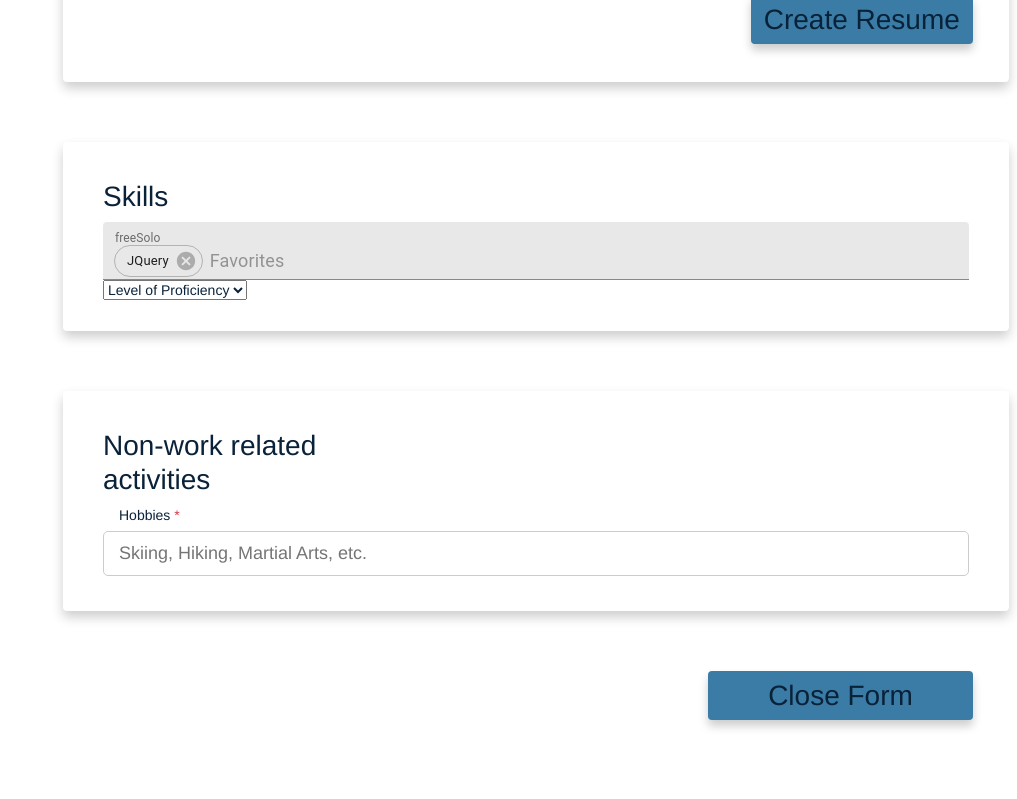
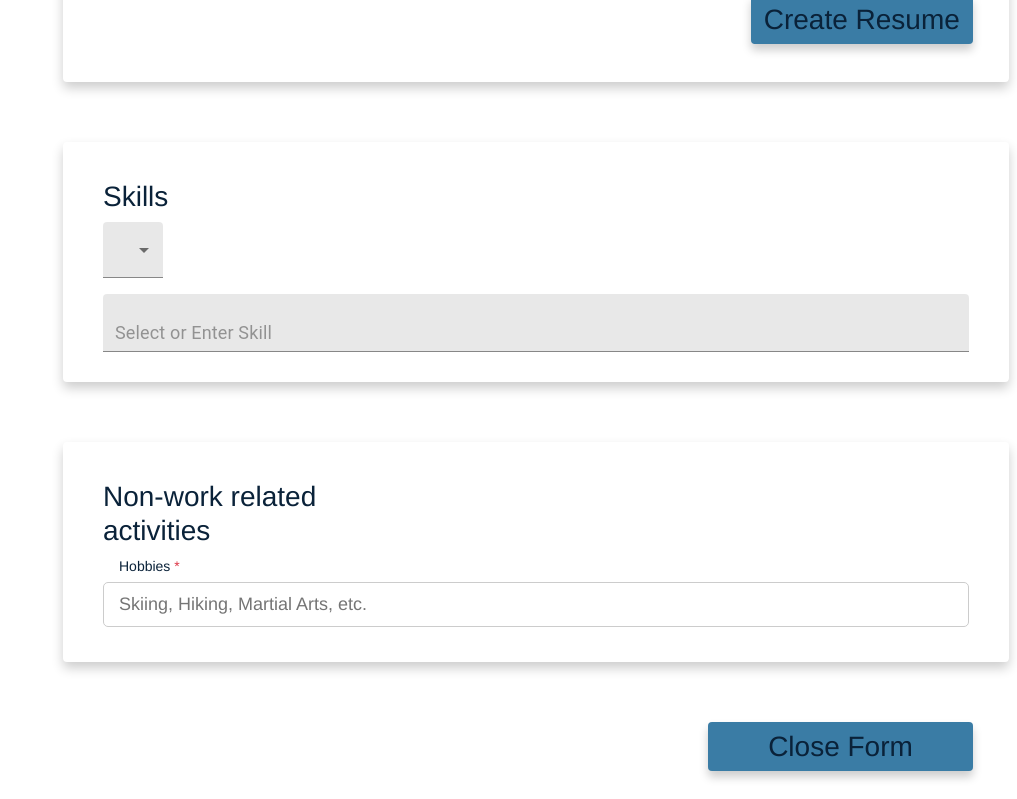
Before and after one commit to ErnestAr/ResumeHacker, a React (Create React App) app in the folder client/: page /dashboard/resume in a window 1280 px wide. Shown: the part 1830-2629 px from the top of the page, without its empty margins (263-1280 px from the left). Before the commit the page ends 2578 px from the top, so only its background shows below. Built offline with nearby package versions, Linux system fonts and the light colour scheme.

Commit message:
rating working

```diff
--- a/client/src/components/ResumeForm.js
+++ b/client/src/components/ResumeForm.js
@@ -15,7 +15,11 @@ import Chip from '@material-ui/core/Chip';
 import Autocomplete from '@material-ui/lab/Autocomplete';
 import { makeStyles } from '@material-ui/core/styles';
 import TextField from '@material-ui/core/TextField';
-
+import InputLabel from '@material-ui/core/InputLabel';
+import MenuItem from '@material-ui/core/MenuItem';
+import FormHelperText from '@material-ui/core/FormHelperText';
+import FormControl from '@material-ui/core/FormControl';
+import Select from '@material-ui/core/Select';
 
 
 
@@ -24,7 +28,11 @@ const fs = require('fs');
 
 
 
-const skills = [{
+const skills = [
+    {
+        name: '',
+    },
+    {
     name: 'JavaScript',
 }
 , {
@@ -59,10 +67,7 @@ const skills = [{
 const nums = [1,2,3,4,5,6,7,8,9,10]
 
 export default class ResumeForm extends React.Component {
-    constructor(props) {
-        super(props);
-        this.myRef = React.createRef();
-      }
+
     state = {
     userInput: {
         firstName: '',
@@ -85,9 +90,9 @@ export default class ResumeForm extends React.Component {
         description2: '',
         description3: '',
     },
+    number: 0,
 
-
-    skillsInput: []
+    skills: []
 }
 
          useStyles = makeStyles((theme) => ({
@@ -104,8 +109,8 @@ export default class ResumeForm extends React.Component {
       handleChange = ({ target: { value, name }}) => this.setState( { [name]: value })
 
       handleSkillChange =  (input) => {
-        const skills = this.state.skillsInput;
-        const inputLevel = this.myRef.current.value;
+        const skills = this.state.skills;
+        const inputLevel = this.state.number
         this.setState({ skills: {...skills, [input[input.length - 1]]: inputLevel}})}
 
     //   use spread operator to save to state
@@ -126,6 +131,10 @@ export default class ResumeForm extends React.Component {
         this.props.history.push(path);
       }
 
+    //   change rating for skill
+      changeNumber = (event) => {
+          this.setState({ number: event.target.value} );
+      }
     //   Autocomplete material ui
 
 
@@ -207,14 +216,29 @@ export default class ResumeForm extends React.Component {
                         </form>
                     </div>
                     <div className="card">
-                        <form className="form-card classes"  style={this.classes.root} >
+                        <div className="form-card classes"  style={this.classes.root} >
                             <h3 className=" col-3 my-2 " >Skills</h3>
+                                <FormControl className="mb-3" variant="filled" >
+                                    <Select
+                                    labelId="demo-simple-select-filled-label"
+                                    id="demo-simple-select-filled"
+
+                                    value={this.number}
+                                    onChange={this.changeNumber}
+                                    defaultValue={this.number}
+                                    >
+
+                                    {nums.map((num) => (
+                                    <MenuItem  value={num}>{num}</MenuItem>
+                                    ))}
+                                    </Select>
+                                </FormControl>
                             {/* Create list to choose skills and and rating */}
                                 <Autocomplete
                                     multiple
                                     id="tags-filled"
                                     options={skills.map((option) => option.name)}
-                                    defaultValue={[skills[3].name]}
+
                                     freeSolo
                                     renderTags={(value, getTagProps) =>
                                     value.map((option, index) => (
@@ -224,21 +248,13 @@ export default class ResumeForm extends React.Component {
                                     }
                                     // onChange={this.handleChange(value)}
                                     renderInput={(params) => (
-                                    <TextField {...params} variant="filled" label="freeSolo" placeholder="Favorites"  />
+                                    <TextField {...params} variant="filled" label="" placeholder="Select or Enter Skill"  />
                                     )}
                                     onChange={(event, value) => {this.handleSkillChange(value)}}
                                 />
 
-                                <select ref={this.myRef}>
-                                    <option>Level of Proficiency </option>
-                                    {/* // TODO: Refactor to access `students` from our state object */}
-                                    {nums.map((num) => (
-                                    <option  value={num}>
-                                        {num}
-                                    </option>
-                                    ))}
-                                </select>
-                        </form>
+
+                        </div>
                     </div>
                     <div className="card">
                         <form className="form-card" >
```
